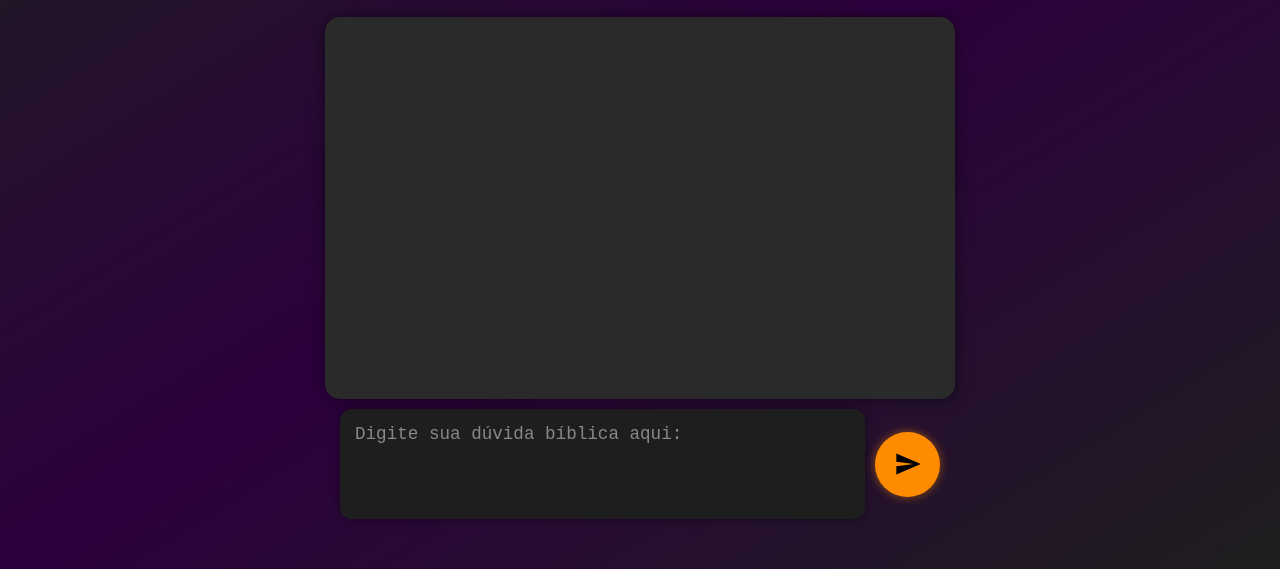
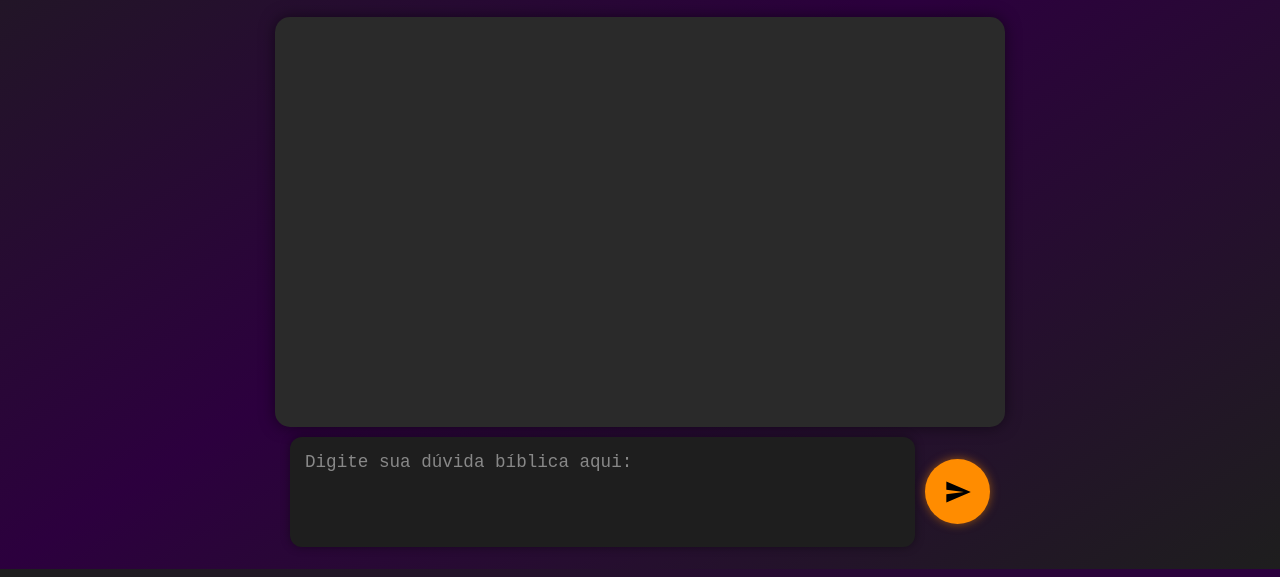
Before and after one commit to viniairam7/Bible-Chat, a website: page index.html in a window 1280 px wide. Shown: the part 231-808 px from the top of the page. Drawn offline with Linux system fonts and the light colour scheme.

Commit message:
Update style.css

```diff
--- a/style.css
+++ b/style.css
@@ -22,9 +22,9 @@ h1 {
     display: flex;
     flex-direction: column;
     align-items: center;
-    width: 80%;
-    max-width: 600px;
-    height: 60vh;
+    width: 90%;
+    max-width: 700px;
+    height: 70vh;
     flex-grow: 1;
     gap: 10px;
 }
@@ -127,6 +127,7 @@ button svg {
 /* Botão de resumos PDF */
 .botao-resumos {
     display: inline-block;
+    align-items: center;
     padding: 12px 30px;
     font-size: 1.1rem;
     background-color: #ff8c00;
```
